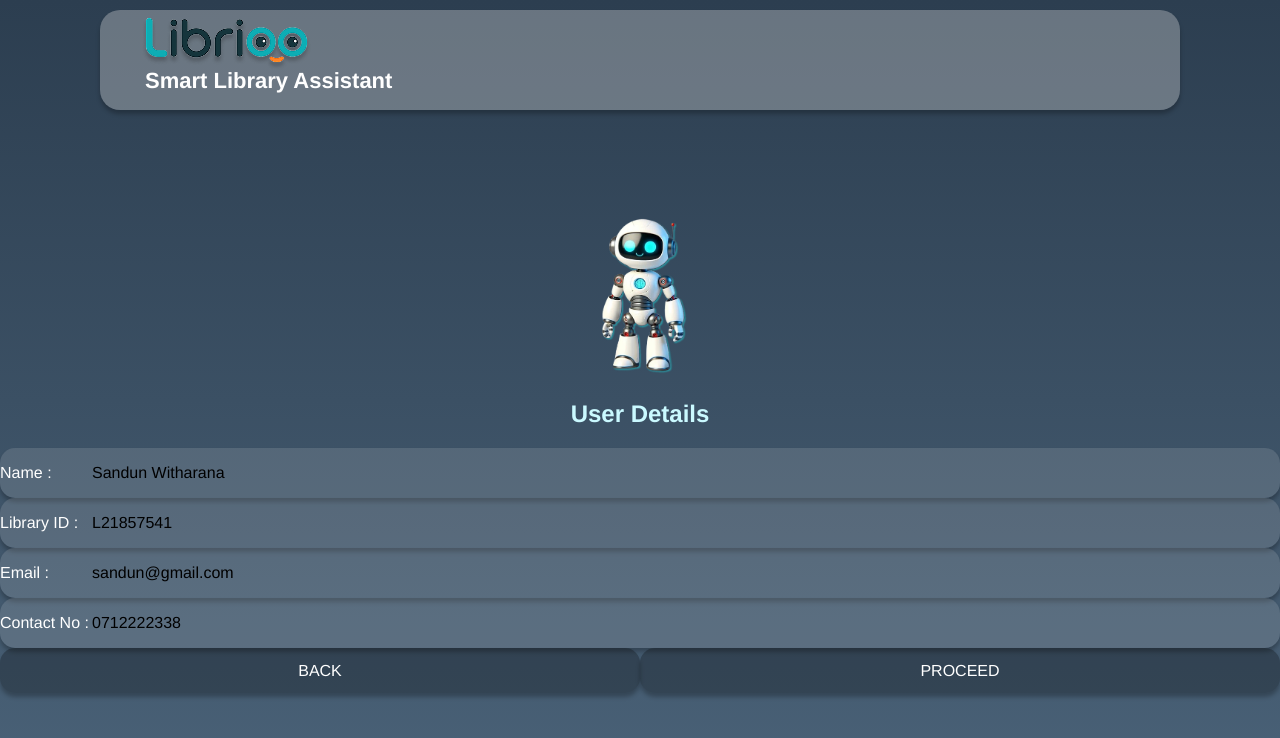
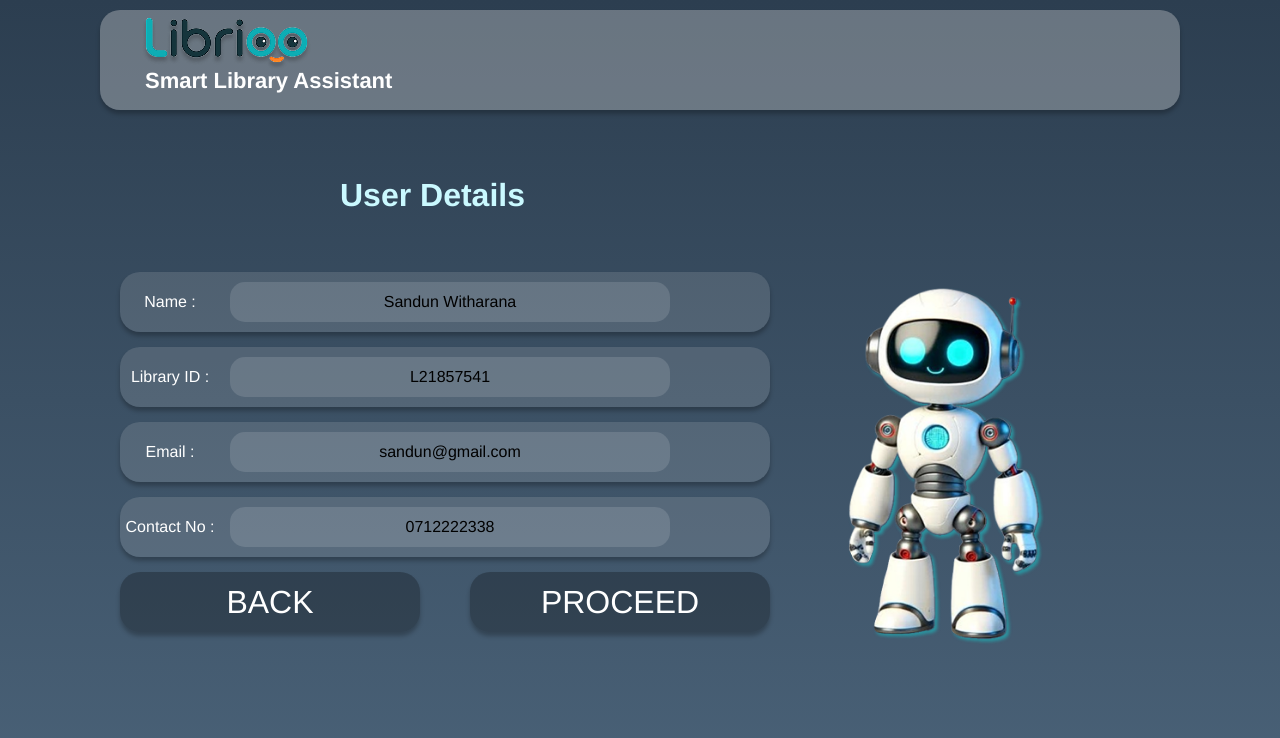
Before and after one commit to projectlibrioo-source/librioo-system, a React (Vite) app in the folder frontend/: page /robot/user-details in a window 1280 px wide. Shown: the top 738 px of the page. Built offline with nearby package versions, Linux system fonts and the light colour scheme.

Commit message:
Changed the UserDetails page

```diff
--- a/frontend/src/robot/pages/SearchPage.jsx
+++ b/frontend/src/robot/pages/SearchPage.jsx
@@ -84,7 +84,7 @@ const SearchPage = () => {
                   onClick={handleSearchByNameClick}
                   className="
                     w-full
-                    h-[80px] sm:h-[120px]
+                    h-[130px] sm:h-[120px]
                     flex items-center justify-center
                     bg-[#00000045] rounded-[20px] shadow-[0px_4px_4px_#00000040]
                     cursor-pointer transition-all hover:bg-[#00000060]
@@ -107,7 +107,7 @@ const SearchPage = () => {
                   onClick={handleSearchByCategoryClick}
                   className="
                     w-full
-                    h-[80px] sm:h-[120px]
+                    h-[130px] sm:h-[120px]
                     flex items-center justify-center
                     bg-[#00000045] rounded-[20px] shadow-[0px_4px_4px_#00000040]
                     cursor-pointer transition-all hover:bg-[#00000060]
@@ -159,7 +159,7 @@ const SearchPage = () => {
               display: 'flex',
               alignItems: 'flex-start',
               overflow: 'hidden',
-              marginTop: '-30px'
+              marginTop: '20px'
             }} className="hidden sm:flex">
               <img
                 style={{
--- a/frontend/src/robot/pages/UserDetails.jsx
+++ b/frontend/src/robot/pages/UserDetails.jsx
@@ -39,134 +39,132 @@ const UserDetails = () => {
 
   return (
     <RobotLayout>
-      {/* 1. MAIN CONTAINER
-          - CHANGED: overflow-hidden (Removes scrolling)
-          - Flex Column layout
-      */}
-      <div className="h-full w-full flex flex-col overflow-hidden p-3 lg:px-[100px]">
+      <div className="h-full flex flex-col overflow-y-auto overflow-x-hidden px-[20px] sm:px-[100px]">
 
-        {/* 2. CONTENT WRAPPER
-            - justify-center: Centers content vertically
-        */}
-        <div className="
-          flex-1 w-full
-          flex flex-col lg:flex-row
-          items-center lg:items-start lg:justify-between
-          justify-center
-          gap-2 lg:gap-[clamp(20px,4vw,100px)]
-          lg:pl-[clamp(0px,5vw,80px)]
-          lg:pr-[clamp(20px,10vw,150px)]
-        ">
-
-            {/* 3. ROBOT IMAGE
-               - Mobile: Very small (100px) to save space for the form
-               - Desktop: Large and pushed down slightly
-            */}
-            <div className="
-              order-1 lg:order-2
-              flex-shrink-0
-              w-[100px] lg:w-[clamp(200px,25vw,300px)]
-              flex items-center justify-center
-              lg:mt-[100px]
-            ">
-              <img
-                className="w-full h-auto object-contain"
-                alt="Smart Library Assistant Robot"
-                src={robotImage}
-              />
+        {/* Title Section */}
+        <div style={{
+          display: 'flex',
+          justifyContent: 'flex-start',
+          paddingLeft: 'clamp(20px, 25vw, 320px)',
+          width: '100%',
+          marginBottom: 'clamp(20px, 4vh, 60px)',
+          marginTop: 'clamp(10px, 2vh, 40px)',
+          flexShrink: 0
+        }}>
+          <h1
+            className="[font-family:'ADLaM_Display-Regular',Helvetica] font-normal text-[#caf9ff] tracking-[0] leading-[normal]"
+            style={{ fontSize: 'clamp(24px, 4vh, 60px)' }}
+          >
+            User Details
+          </h1>
         </div>
 
-            {/* 4. FORM SECTION
-               - Mobile: Tight gaps (gap-2) to fit 4 inputs + buttons
-            */}
-            <div className="
-              order-2 lg:order-1
-              flex flex-col w-full lg:max-w-[650px]
-              gap-3 lg:gap-8
-              lg:-mt-[20px]
-            ">
+        {/* Content Area */}
+        <div style={{
+          paddingLeft: 'clamp(0px, 12vw, 100px)',
+          flex: 1,
+          minHeight: '100px',
+          display: 'flex',
+          overflow: 'visible',
+          paddingBottom: '20px'
+        }}>
+          <div style={{
+            display: 'flex',
+            flexDirection: 'row',
+            gap: 'clamp(15px, 4vw, 100px)',
+            alignItems: 'stretch',
+            width: '100%',
+            height: '100%',
+            flexWrap: 'wrap'
+          }}>
 
-              {/* Title */}
-              <h1 className="
-                [font-family:'ADLaM_Display-Regular',Helvetica] font-normal
-                text-[#caf9ff] text-center leading-tight
-                text-[24px] lg:text-[40px]
-              ">
-                User Details
-              </h1>
+            {/* Left side: Form & Buttons */}
+            <div style={{
+              flex: 1,
+              minWidth: '300px',
+              display: 'flex',
+              flexDirection: 'column',
+              gap: 'clamp(15px, 2vh, 30px)',
+              maxWidth: '650px'
+            }}>
 
-              {/* INPUT FIELDS LOOP */}
+              {/* --- Form Section --- */}
               <form
-                className="flex flex-col gap-2 lg:gap-6 w-full"
+                className="flex flex-col gap-[15px] sm:gap-[25px] w-full"
                 onSubmit={(e) => { e.preventDefault(); handleProceed(); }}
               >
                 {formFields.map((field) => (
+                  /* CONTAINER STYLE:
+                     Matches the outer dark glassmorphism box in your image
+                  */
                   <div
                     key={field.id}
                     className="
                       w-full
-                      h-[50px] lg:h-[80px] /* Compact height for mobile */
-                      bg-[#d9d9d926] rounded-[15px] lg:rounded-[20px] shadow-[0px_4px_4px_#00000040]
+                      h-[60px] sm:h-[80px]
+                      bg-[#d9d9d926] rounded-[20px] shadow-[0px_4px_4px_#00000040]
                       flex flex-row items-center
-                      px-4 lg:px-8
-                      gap-4
+                      px-4 sm:px-6
+                      gap-[10px]
                     "
                   >
                     {/* Label */}
                     <label
                       htmlFor={field.id}
                       className="
-                        flex-shrink-0 w-[90px] lg:w-auto
+                        w-[100px] sm:w-[160px] flex-shrink-0
                         [-webkit-text-fill-color:white]
                         [font-family:'Aldrich-Regular',Helvetica]
-                        text-[16px] lg:text-[28px]
+                        text-[16px] sm:text-[24px]
                         whitespace-nowrap
-                        text-left
+                        text-center
+
                       "
                     >
                       {field.label}
                     </label>
 
-                    {/* Input Field */}
+                    {/* INPUT FIELD STYLE:
+                       Matches the inner lighter box in your image
+                    */}
+                    <div className="flex-1 max-w-[440px] h-[40px] sm:h-[50px] bg-[#ffffff20] rounded-[15px] flex items-center shadow-inner">
                       <input
                         id={field.id}
                         type={field.type}
                         value={field.value}
                         onChange={(e) => handleInputChange(field.id, e.target.value)}
                         className="
-                        flex-1 h-full
+                          w-full h-full
                           bg-transparent
+                          px-3
                           text-white
                           [font-family:'Aldrich-Regular',Helvetica]
-                        text-[16px] lg:text-[28px]
+                          text-[16px] sm:text-[22px]
+                          text-center
                           placeholder-gray-400
-                        focus:outline-none focus:border-b-2 focus:border-[#caf9ff]
+                          focus:outline-none focus:ring-2 focus:ring-[#caf9ff] rounded-[15px]
                         "
                       />
                     </div>
+                  </div>
                 ))}
 
-                {/* NAVIGATION BUTTONS */}
-                <div className="flex justify-between w-full mt-2 lg:mt-4 gap-3">
+                {/* --- Navigation Buttons --- */}
+                <div className="flex flex-row gap-[50px] sm:gap-[50px] w-full mt-4">
 
                   {/* Back Button */}
                   <button
                     type="button"
                     onClick={handleBack}
                     className="
-                      flex-1 lg:flex-none lg:w-[200px]
-                      h-[45px] lg:h-[60px]
+                      flex-1 h-[60px] sm:h-[80px]
                       flex items-center justify-center
-                      bg-[#00000045] rounded-[15px] lg:rounded-[20px] shadow-[0px_4px_4px_#00000040]
+                      bg-[#00000045] rounded-[20px] shadow-[0px_4px_4px_#00000040]
                       cursor-pointer transition-all hover:bg-[#00000060]
                       focus:outline-none focus:ring-2 focus:ring-[#ff7421]
                     "
                   >
-                    <span className="
-                      [-webkit-text-fill-color:white]
-                      [font-family:'Aldrich-Regular',Helvetica]
-                      text-[16px] lg:text-[24px]
-                    ">
+                    <span className="[-webkit-text-fill-color:white] [font-family:'Aldrich-Regular',Helvetica] font-normal text-[clamp(16px,2.5vw,32px)]">
                       BACK
                     </span>
                   </button>
@@ -175,19 +173,14 @@ const UserDetails = () => {
                   <button
                     type="submit"
                     className="
-                      flex-1 lg:flex-none lg:w-[200px]
-                      h-[45px] lg:h-[60px]
+                      flex-1 h-[60px] sm:h-[80px]
                       flex items-center justify-center
-                      bg-[#00000045] rounded-[15px] lg:rounded-[20px] shadow-[0px_4px_4px_#00000040]
+                      bg-[#00000045] rounded-[20px] shadow-[0px_4px_4px_#00000040]
                       cursor-pointer transition-all hover:bg-[#00000060]
                       focus:outline-none focus:ring-2 focus:ring-[#ff7421]
                     "
                   >
-                    <span className="
-                      [-webkit-text-fill-color:white]
-                      [font-family:'Aldrich-Regular',Helvetica]
-                      text-[16px] lg:text-[24px]
-                    ">
+                    <span className="[-webkit-text-fill-color:white] [font-family:'Aldrich-Regular',Helvetica] font-normal text-[clamp(16px,2.5vw,32px)]">
                       PROCEED
                     </span>
                   </button>
@@ -197,6 +190,30 @@ const UserDetails = () => {
 
             </div>
 
+            {/* Right side: Robot image (Desktop) */}
+            <div style={{
+              flexShrink: 0,
+              width: 'clamp(100px, 18vw, 400px)',
+              display: 'flex',
+              alignItems: 'flex-start',
+              overflow: 'hidden',
+              marginTop: '-2px'
+            }} className="hidden sm:flex">
+              <img
+                style={{
+                  width: '100%',
+                  height: 'auto',
+                  maxHeight: '600px',
+                  objectFit: 'contain'
+                }}
+                alt="Smart Library Assistant Robot"
+                src={robotImage}
+              />
+            </div>
+
+
+
+          </div>
         </div>
       </div>
     </RobotLayout>
```
Lines whose indentation alone changed are shown as unchanged.
